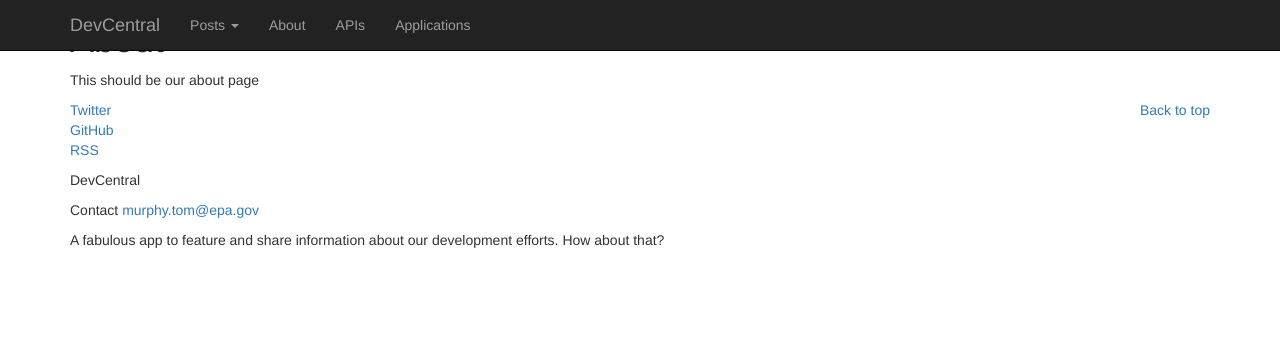
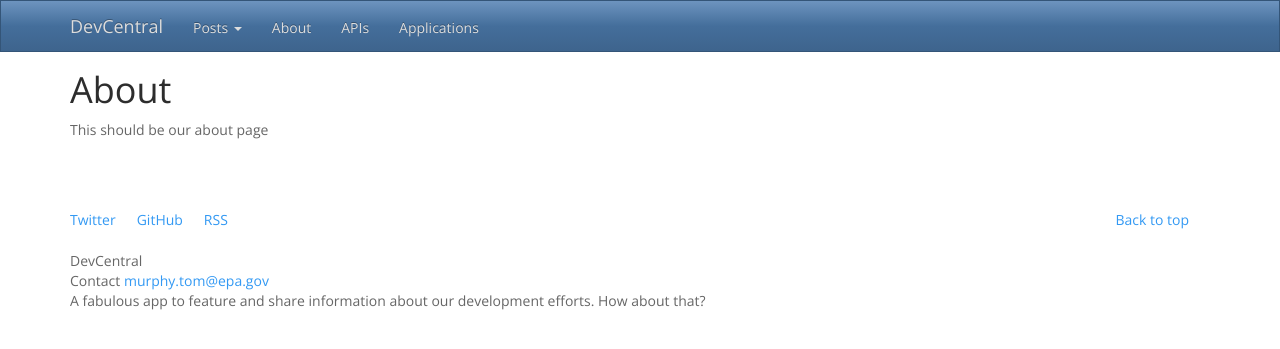
Before and after one commit to r2devcentral/r2devcentral.github.io, a Jekyll site: the page built from about.md, in a window 1280 px wide. Shown: the top 349 px of the page. Built offline with Jekyll 4.4.1, drawn with Linux system fonts in a browser that asks for light colours; nearby versions of some CDN libraries; library files that are not in the unit come from our copies.

Commit message:
added github reference to css

```diff
--- a/_includes/head.html
+++ b/_includes/head.html
@@ -6,8 +6,10 @@
   <title>{% if page.title %}{{ page.title | escape }}{% else %}{{ site.title | escape }}{% endif %}</title>
   <meta name="description" content="{% if page.excerpt %}{{ page.excerpt | strip_html | strip_newlines | truncate: 160 }}{% else %}{{ site.description }}{% endif %}">
 
-  <link rel="stylesheet" href="{{ "./css/bootstrap.min.css" | prepend: site.baseurl }}">
-  <link rel="stylesheet" href="{{ "./css/custom.min.css" | prepend: site.baseurl }}">
+  <!-- link rel="stylesheet" href="{{ "/css/bootstrap.min.css" | prepend: site.baseurl }}" -->
+  <link href="{{ site.github.url }}/css/bootstrap.min.css" rel="stylesheet">
+  <!-- link rel="stylesheet" href="{{ "./css/custom.min.css" | prepend: site.baseurl }}" -->
+  <link href="{{ site.github.url }}/css/custom.min.css" rel="stylesheet">
 
   <link rel="canonical" href="{{ page.url | replace:'index.html','' | prepend: site.baseurl | prepend: site.url }}">
   <link rel="alternate" type="application/rss+xml" title="{{ site.title }}" href="{{ "./feed.xml" | prepend: site.baseurl | prepend: site.url }}">
```
